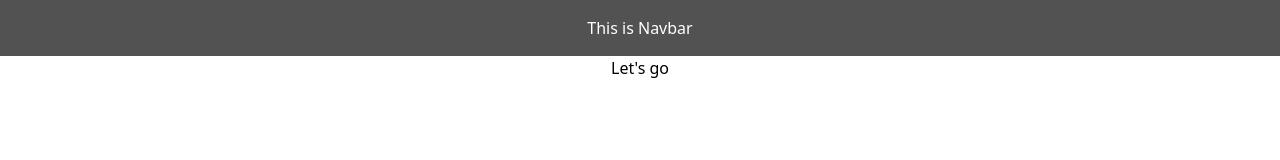
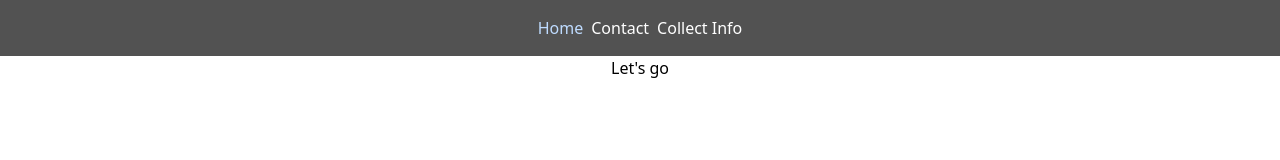
Before and after one commit to Mehedi86/git-branching-practise, a React (Vite) app: page / in a window 1280 px wide. Shown: the top 160 px of the page. Built offline with nearby package versions, Linux system fonts and the light colour scheme.

Commit message:
added: navItem

```diff
--- a/src/components/layout/Navbar.jsx
+++ b/src/components/layout/Navbar.jsx
@@ -1,9 +1,14 @@
 import React from 'react'
+import { NavLink } from 'react-router'
 
 export default function Navbar() {
   return (
     <div className='container mx-auto text-center py-4 bg-neutral-600 text-white'>
-        <h1>This is Navbar</h1>
+      <ul className='flex gap-2 justify-center'>
+        <NavLink to="/" className={({ isActive }) => isActive ? 'text-blue-200' : ''}>Home</NavLink>
+        <NavLink to="/contact" className={({ isActive }) => isActive ? 'text-blue-200' : ''}>Contact</NavLink>
+        <NavLink to="/collect-info" className={({ isActive }) => isActive ? 'text-blue-200' : ''}>Collect Info</NavLink>
+      </ul>
     </div>
   )
 }
```
